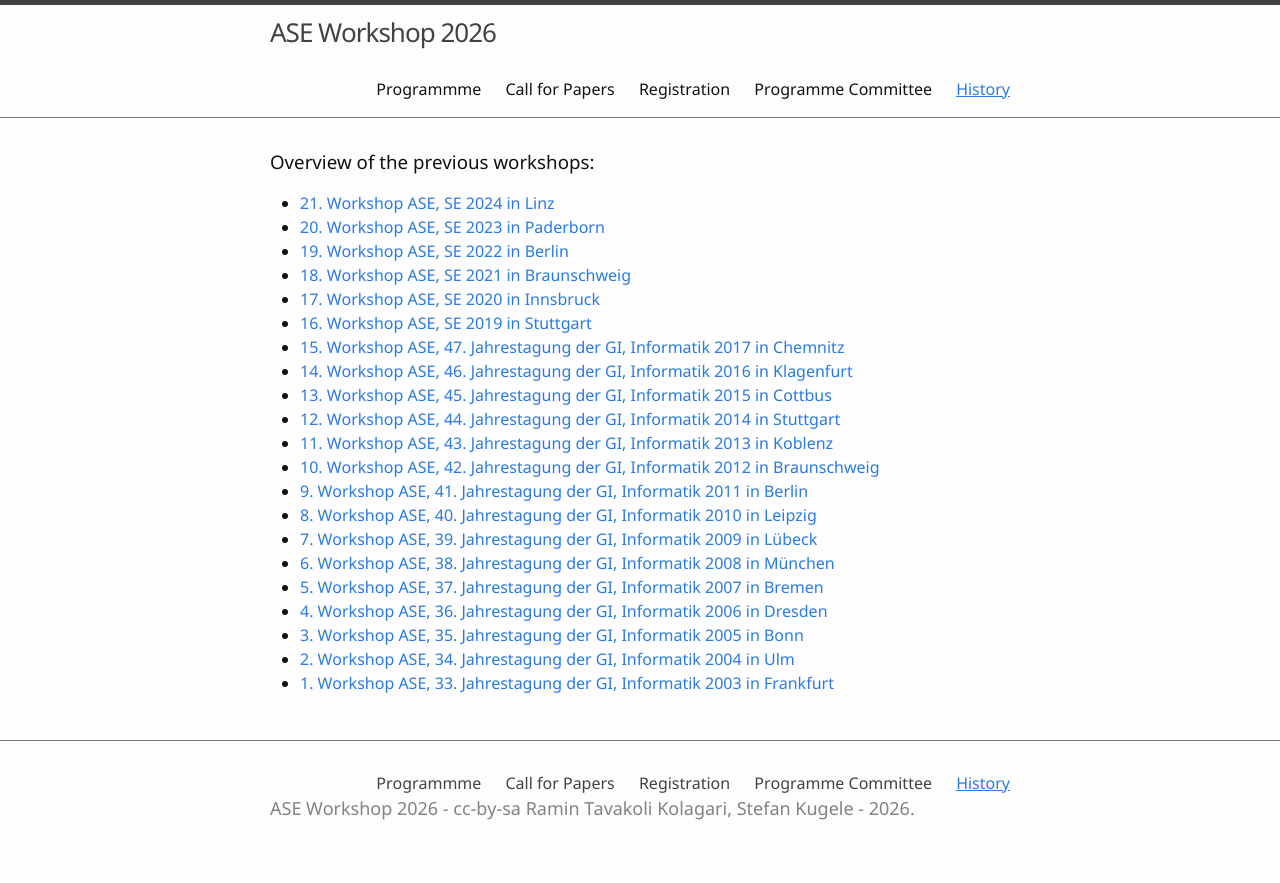
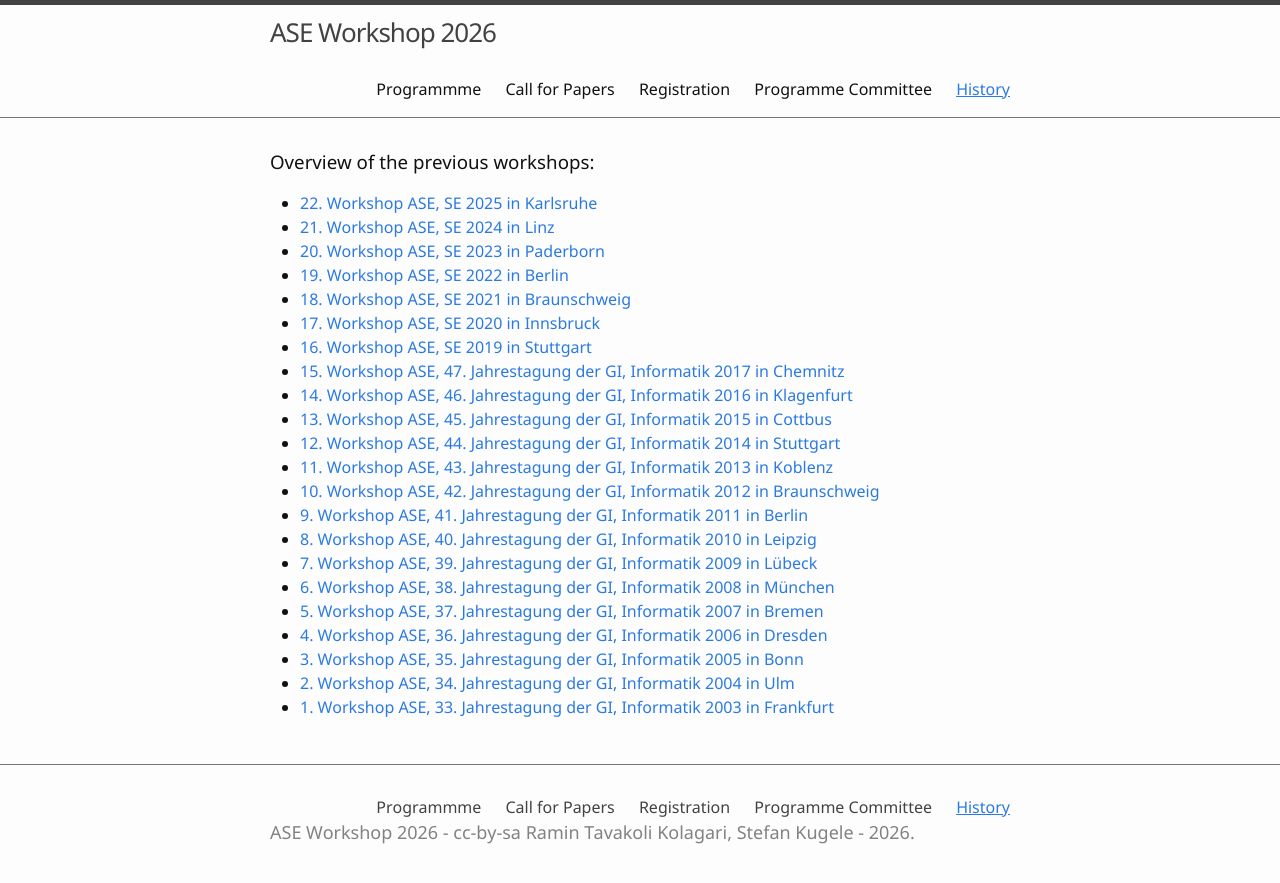
Before and after one commit to ASE-Workshop/2026, a Jekyll site: the page built from 3-historie.md, in a window 1280 px wide. Shown: the top 883 px of the page. Built offline with Jekyll 4.4.1, drawn with Linux system fonts in a browser that asks for light colours.

Commit message:
Update 3-historie.md

```diff
--- a/3-historie.md
+++ b/3-historie.md
@@ -5,6 +5,7 @@ nav: true
 
 ### Overview of the previous workshops:
 
+- [22. Workshop ASE, SE 2025 in Karlsruhe](https://ase-workshop.github.io/2025/)
 - [21. Workshop ASE, SE 2024 in Linz](https://ase-workshop.github.io/2024/)
 - [20. Workshop ASE, SE 2023 in Paderborn](https://ase-workshop.github.io/2023/)
 - [19. Workshop ASE, SE 2022 in Berlin](https://ase-workshop.github.io/2022/)
```
